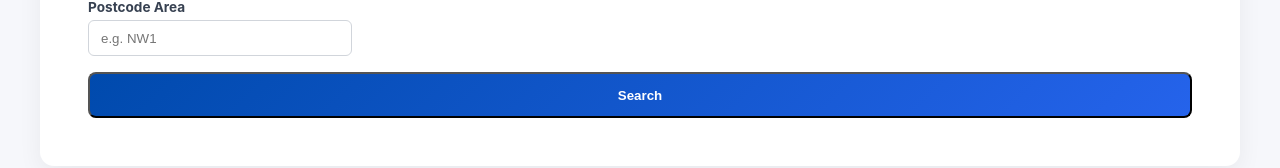
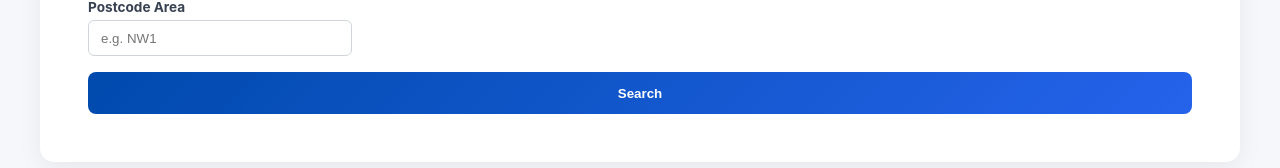
Before and after one commit to veenathsand/property-app, a React (Vite) app in the folder frontend/: page / in a window 1280 px wide. Shown: the part 316-484 px from the top of the page. Built offline with nearby package versions, Linux system fonts and the light colour scheme.

Commit message:
Do some changes/updates to the SearchForm.jsx file.

```diff
--- a/frontend/src/components/SearchForm.jsx
+++ b/frontend/src/components/SearchForm.jsx
@@ -117,7 +117,8 @@ function SearchForm({ onSearch }) {
                 />
             </label>
 
-            <button type="submit">Search</button>
+            <button className="search-btn" type="submit">Search</button>
+
         </form>
     );
 }
```
